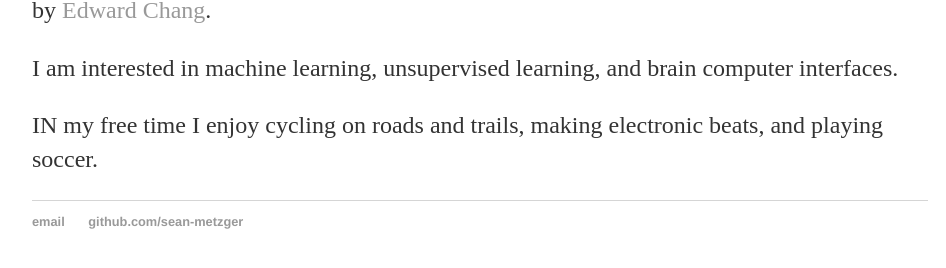
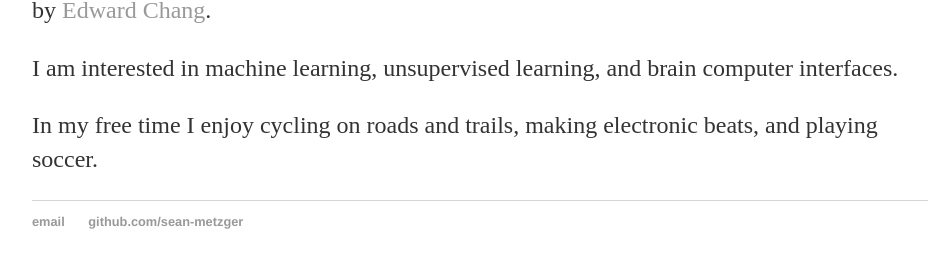
Before and after one commit to sean-metzger/sean-metzger.github.io, a Jekyll site: the page built from index.html, in a window 1280 px wide. Shown: the part 237-505 px from the top of the page, without its empty margins (160-1106 px from the left). Built offline with Jekyll 4.4.1, drawn with Linux system fonts in a browser that asks for light colours.

```diff
--- a/index.html
+++ b/index.html
@@ -7,7 +7,7 @@ title: Sean Metzger
 	<h1>Sean Metzger</h1>
 		<p>I am a Ph.D. student in the UC Berkeley/UCSF graduate program in bioengineering advised by <a href="http://changlab.ucsf.edu/">Edward Chang</a>.</p>
 		<p>I am interested in machine learning, unsupervised learning, and brain computer interfaces. </p>
-		<p> IN my free time I enjoy cycling on roads and trails, making electronic beats, and playing soccer. </p>
+		<p> In my free time I enjoy cycling on roads and trails, making electronic beats, and playing soccer. </p>
 
 
 
```
